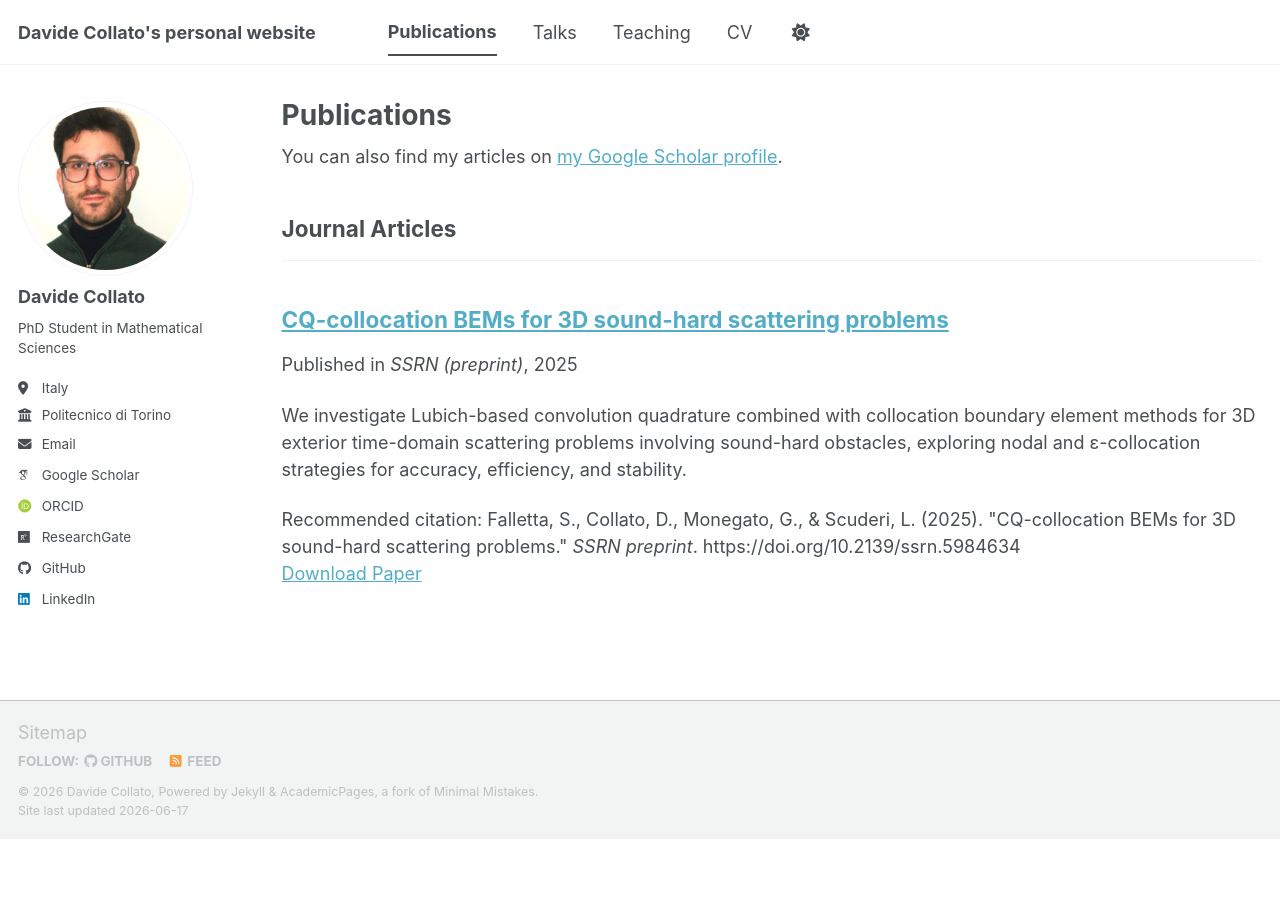
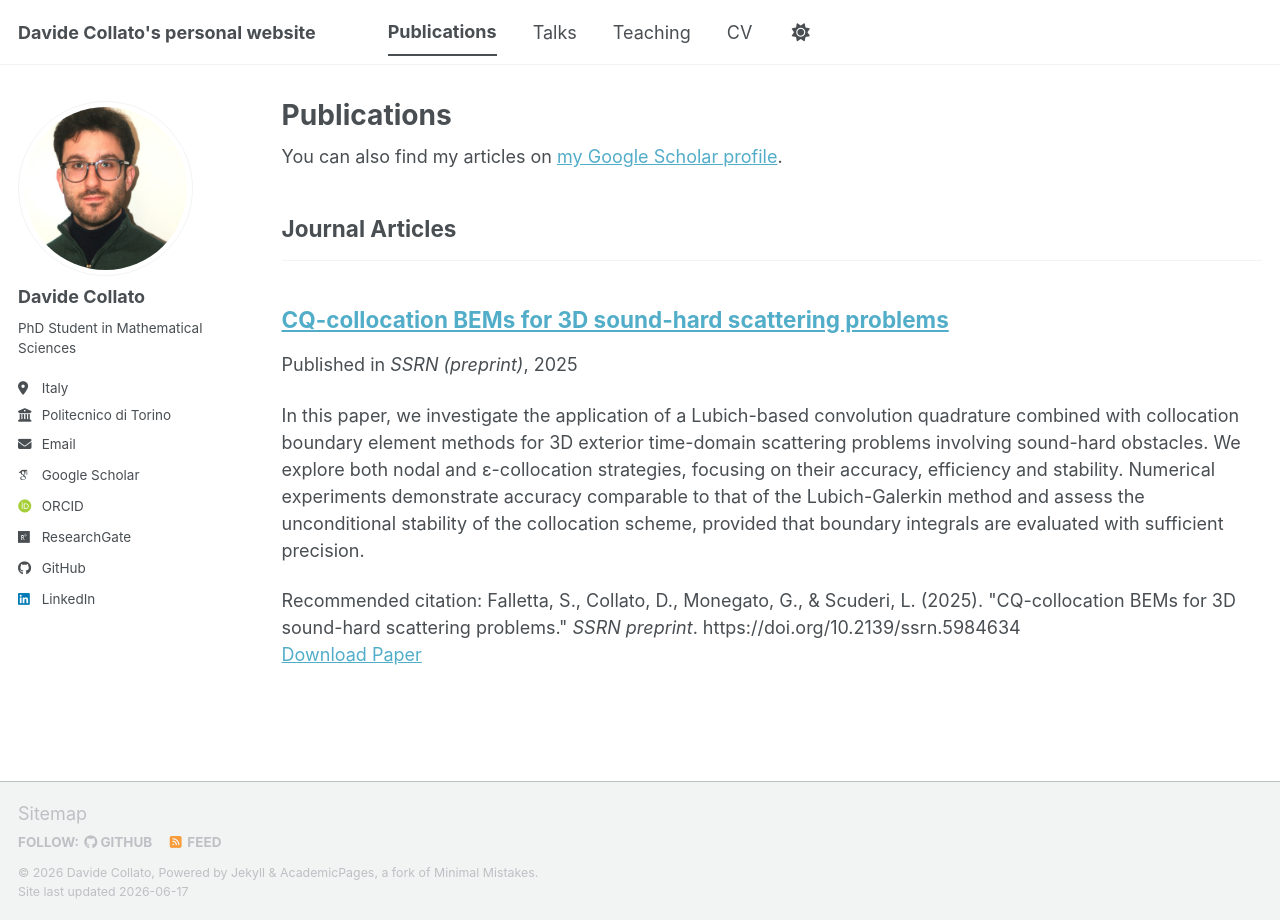
Before and after one commit to davidecollato/davidecollato.github.io, a Jekyll site: the page built from _pages/publications.html, in a window 1280 px wide. Built offline with Jekyll 4.4.1, drawn with Linux system fonts in a browser that asks for light colours; some web fonts are replaced; a script bundle is joined from its source files by our own code; library files that are not in the unit come from our copies; some of the changed lines change nothing that is shown.

Commit message:
Update 29-12-2025-CQ-BEM.md

```diff
--- a/_publications/29-12-2025-CQ-BEM.md
+++ b/_publications/29-12-2025-CQ-BEM.md
@@ -2,10 +2,6 @@
 title: "CQ-collocation BEMs for 3D sound-hard scattering problems"
 collection: publications
 category: manuscripts
-excerpt: 'We investigate Lubich-based convolution quadrature combined with collocation
-  boundary element methods for 3D exterior time-domain scattering problems involving
-  sound-hard obstacles, exploring nodal and ε-collocation strategies for accuracy,
-  efficiency, and stability.'
 date: 2025-12-29
 venue: 'SSRN (preprint)'
 paperurl: 'https://dx.doi.org/10.2139/ssrn.5984634'
```
